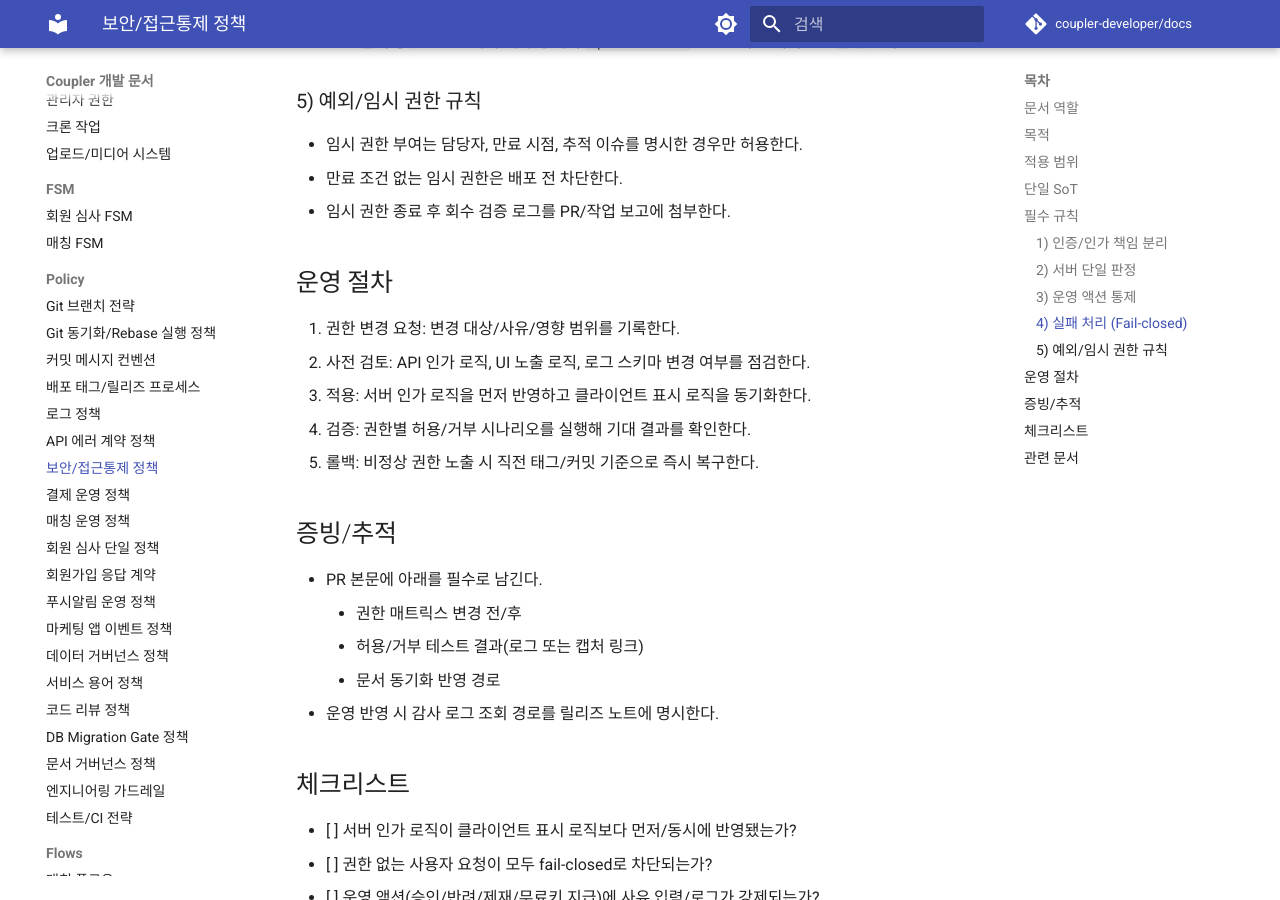
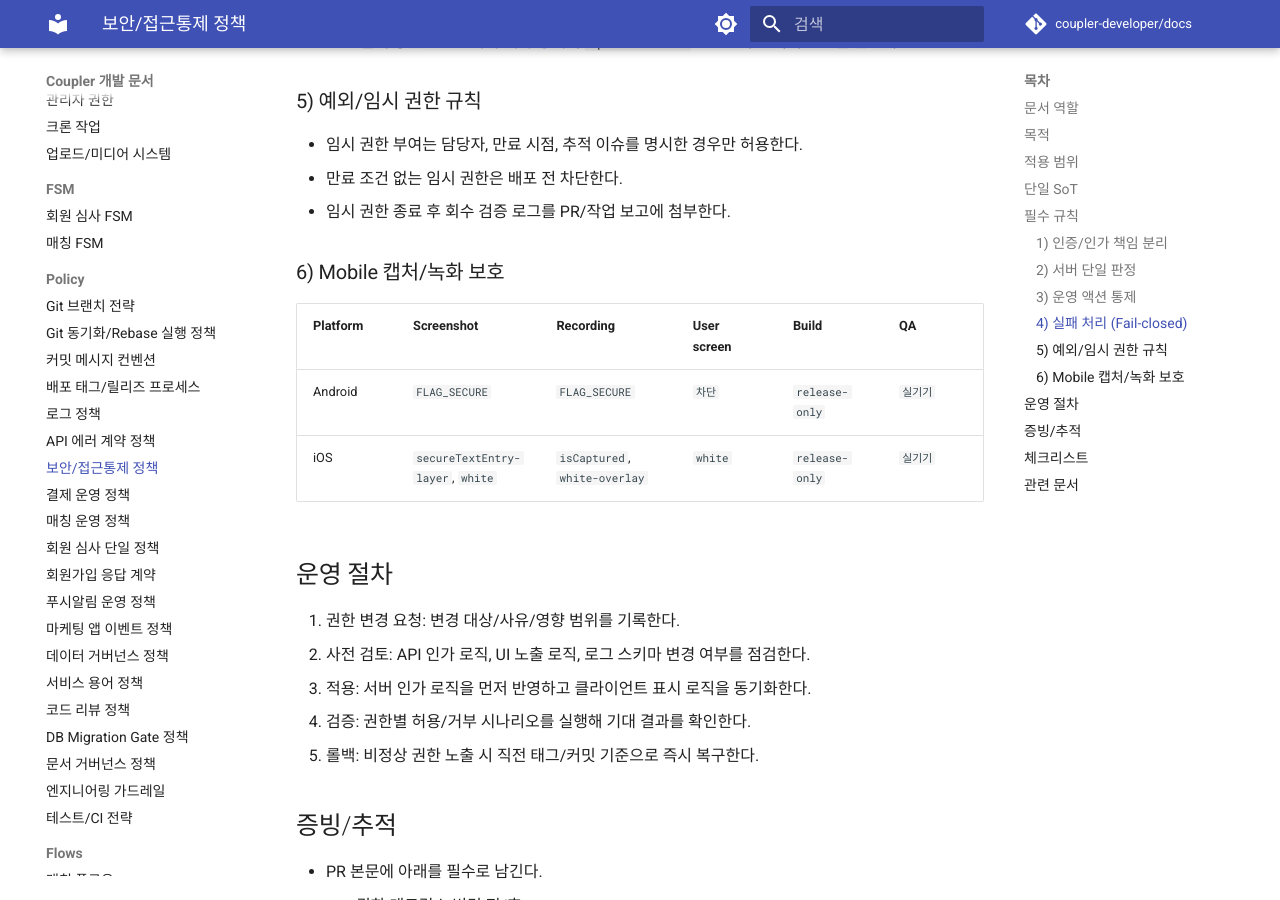
Before and after one commit to coupler-developer/docs, an MkDocs documentation site: the page built from content/policy/security-access-control-policy.md, in a window 1280 px wide and 900 px high, scrolled down 1529 px. Built offline with MkDocs 1.6.1 and Material for MkDocs 9.7.7, drawn with Linux system fonts in a browser that asks for light colours; comment, search, counter and statistics services are not loaded.

Commit message:
docs: 모바일 캡처 보호 정책 추가
Changes:
- 보안/접근통제 정책에 Android/iOS 캡처·녹화 보호 기준 추가
- 플랫폼별 화면 노출, 빌드, QA 기준 표로 정리

Tests:
- yarn validate:docs

```diff
--- a/content/policy/security-access-control-policy.md
+++ b/content/policy/security-access-control-policy.md
@@ -55,6 +55,13 @@
 - 만료 조건 없는 임시 권한은 배포 전 차단한다.
 - 임시 권한 종료 후 회수 검증 로그를 PR/작업 보고에 첨부한다.
 
+### 6) Mobile 캡처/녹화 보호
+
+| Platform | Screenshot | Recording | User screen | Build | QA |
+| --- | --- | --- | --- | --- | --- |
+| Android | `FLAG_SECURE` | `FLAG_SECURE` | `차단` | `release-only` | `실기기` |
+| iOS | `secureTextEntry-layer`, `white` | `isCaptured`, `white-overlay` | `white` | `release-only` | `실기기` |
+
 ## 운영 절차
 
 1. 권한 변경 요청: 변경 대상/사유/영향 범위를 기록한다.
```
